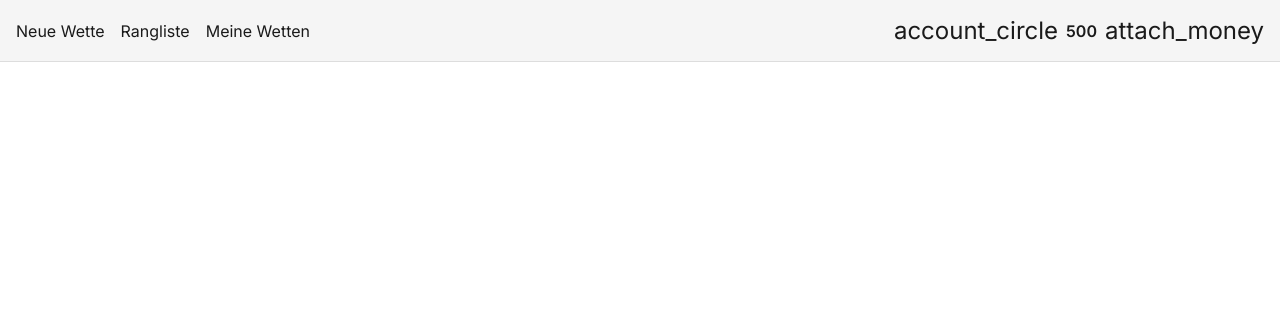
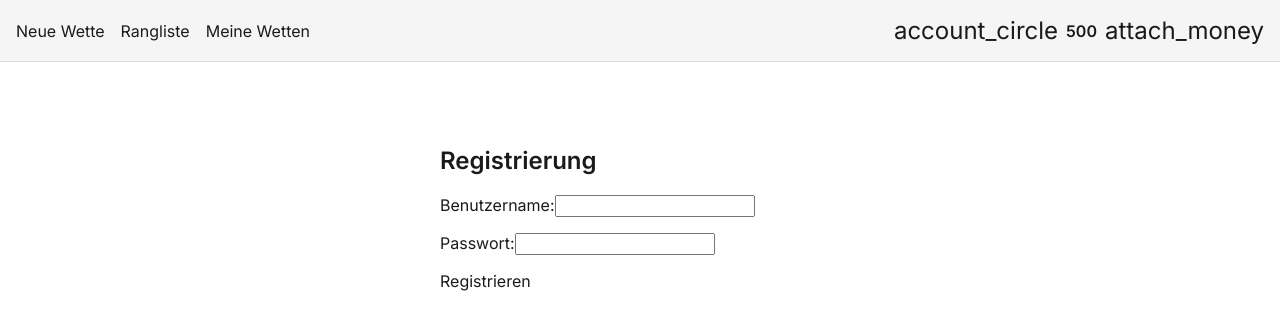
Before and after one commit to lorenzheld/Sportwetten-BBW-Praxis-4, a React (Vite) app in the folder frontend/: page /register in a window 1280 px wide. Shown: the top 330 px of the page. Built offline with nearby package versions, Linux system fonts and the light colour scheme; no server answers.

Commit message:
add register to frontend

```diff
--- a/frontend/src/App.jsx
+++ b/frontend/src/App.jsx
@@ -8,6 +8,7 @@ import NewBet from './components/NewBet.jsx';
 import Leaderboard from './components/Leaderboard.jsx';
 import MyBets from './components/MyBets.jsx';
 import Account from './components/Account.jsx';
+import Register from './components/Register.jsx';
 
 function Navbar() {
   const navigate = useNavigate();
@@ -42,6 +43,7 @@ export default function App() {
             <Route path="/leaderboard" element={<Leaderboard />} />
             <Route path="/mybets" element={<MyBets />} />
             <Route path="/account" element={<Account />} />
+            <Route path="/register" element={<Register/>} />
           </Routes>
         </div>
       </Router>
--- a/frontend/src/components/Account.jsx
+++ b/frontend/src/components/Account.jsx
@@ -3,18 +3,39 @@ import '@material/web/button/filled-button.js';
 import '@material/web/icon/icon.js';
 import '@material/web/divider/divider.js';
 import React from 'react';
+import { useState, useEffect } from 'react';
+import { api } from '../services/api';
 
 export default function Account() {
-    const user = {
-        username: 'Lorenz35',
-        balance: 500,
-        email: 'lolo@example.com',
-    };
+    const [user, setUser] = useState(null);
+    const [loading, setLoading] = useState(true);
+    const [error, setError] = useState(null);
+
+    useEffect(() => {
+        const fetchUserData = async () => {
+            try {
+                // Angenommen, die User-ID ist im localStorage gespeichert
+                const userId = localStorage.getItem('userId');
+                const userData = await api.getUser(userId);
+                setUser(userData);
+            } catch (err) {
+                setError('Fehler beim Laden der Benutzerdaten');
+                console.error(err);
+            } finally {
+                setLoading(false);
+            }
+        };
+
+        fetchUserData();
+    }, []);
+
+    if (loading) return <div>Lade...</div>;
+    if (error) return <div>{error}</div>;
+    if (!user) return <div>Kein Benutzer gefunden</div>;
 
     return (
         <div style={styles.container}>
             <h2 style={styles.heading}>Mein Konto</h2>
-
             <section style={styles.infoBox}>
                 <table style={styles.table}>
                     <tbody>
@@ -24,23 +45,12 @@ export default function Account() {
                         <td style={styles.value}>{user.username}</td>
                     </tr>
                     <tr>
-                        <td style={styles.iconCell}><md-icon>email</md-icon></td>
-                        <td style={styles.label}>E-Mail:</td>
-                        <td style={styles.value}>{user.email}</td>
-                    </tr>
-                    <tr>
                         <td style={styles.iconCell}><md-icon>attach_money</md-icon></td>
                         <td style={styles.label}>Kontostand:</td>
-                        <td style={styles.value}>{user.balance} Coins</td>
+                        <td style={styles.value}>{user.balance}</td>
                     </tr>
                     </tbody>
                 </table>
-
-                <md-divider></md-divider>
-
-                <md-filled-button style={{ marginTop: '1rem' }}>
-                    Einstellungen öffnen
-                </md-filled-button>
             </section>
         </div>
     );
--- /dev/null
+++ b/frontend/src/components/Register.jsx
@@ -0,0 +1,76 @@
+// components/Register.jsx
+import React, { useState } from 'react';
+import { api } from '../services/api';
+
+export default function Register() {
+    const [formData, setFormData] = useState({
+        username: '',
+        password: ''
+    });
+    const [error, setError] = useState(null);
+
+    const handleChange = (e) => {
+        setFormData({
+            ...formData,
+            [e.target.name]: e.target.value
+        });
+    };
+
+    const handleSubmit = async (e) => {
+        e.preventDefault();
+        try {
+            const newUser = await api.createUser(formData);
+            localStorage.setItem('userId', newUser.id);
+            // Optional: Weiterleitung zur Account-Seite
+            window.location.href = '/account';
+        } catch (err) {
+            setError('Fehler bei der Registrierung');
+            console.error(err);
+        }
+    };
+
+    return (
+        <div style={styles.container}>
+            <h2>Registrierung</h2>
+            {error && <div style={styles.error}>{error}</div>}
+            <form onSubmit={handleSubmit}>
+                <div style={styles.inputGroup}>
+                    <label>Benutzername:</label>
+                    <input
+                        type="text"
+                        name="username"
+                        value={formData.username}
+                        onChange={handleChange}
+                        required
+                    />
+                </div>
+                <div style={styles.inputGroup}>
+                    <label>Passwort:</label>
+                    <input
+                        type="password"
+                        name="password"
+                        value={formData.password}
+                        onChange={handleChange}
+                        required
+                    />
+                </div>
+                <md-filled-button type="submit">Registrieren</md-filled-button>
+            </form>
+        </div>
+    );
+}
+
+const styles = {
+    container: {
+        maxWidth: '400px',
+        margin: '2rem auto',
+        padding: '1rem'
+    },
+    inputGroup: {
+        marginBottom: '1rem'
+    },
+    error: {
+        color: 'red',
+        marginBottom: '1rem'
+    }
+};
--- a/frontend/src/services/api.js
+++ b/frontend/src/services/api.js
@@ -34,5 +34,19 @@ export const api = {
   async getUser(userId) {
     const response = await fetch(`${API_URL}/api/users/${userId}`);
     return response.json();
+  },
+
+  createUser: async (formData) => {
+    const response = await fetch(`${API_URL}/api/users`, {
+      method: 'POST',
+      headers: {
+        'Content-Type': 'application/json',
+      },
+      body: JSON.stringify(formData)
+    });
+    if (!response.ok) {
+      throw new Error('Registrierung fehlgeschlagen');
+    }
+    return response.json();
   }
 };
```
